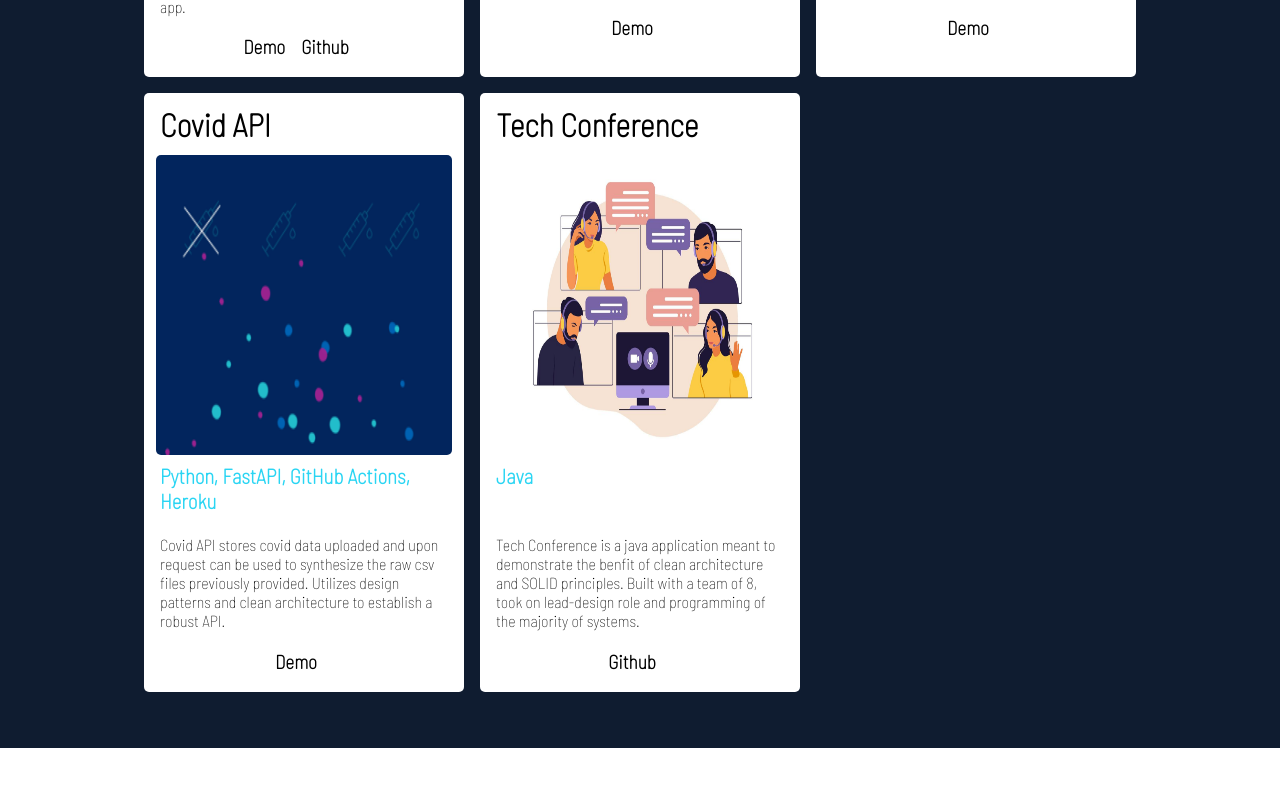
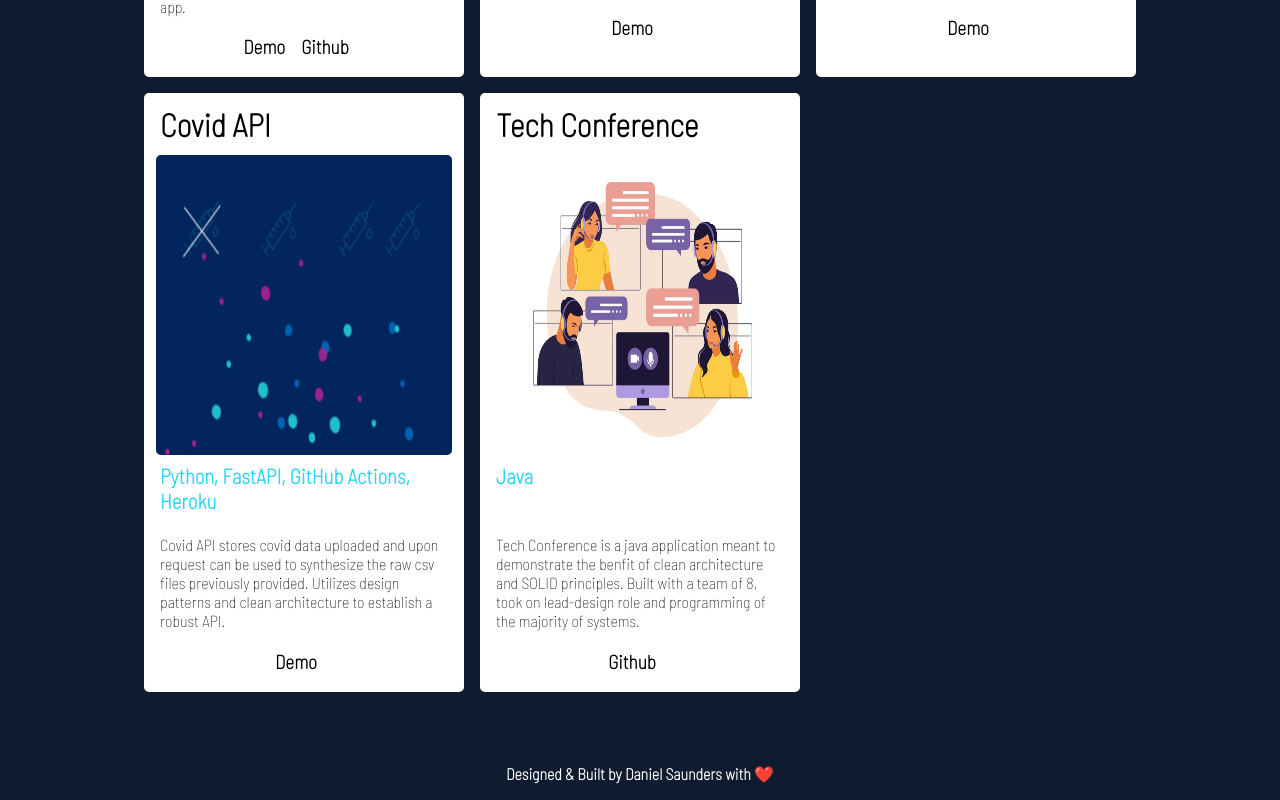
Before and after one commit to DS1S/personal-website, a React (Create React App) app: page / in a window 1280 px wide. Shown: the part 2292-3092 px from the top of the page. Before the commit the page ends 3040 px from the top, so only its background shows below. Built offline with nearby package versions, Linux system fonts and the light colour scheme.

Commit message:
Added footer

```diff
--- a/src/App.jsx
+++ b/src/App.jsx
@@ -16,12 +16,12 @@ import Hero from './components/Hero/Hero';
 import NavBar from './components/Navbar/Navbar';
 import Experience from './components/Experience/Experience';
 import Projects from './components/Projects/Projects';
+import Footer from './components/Footer/Footer';
 
 library.add(fab, faGithub, faLinkedin, faEnvelope);
-AOS.init({startEvent: 'load'});
+AOS.init({ startEvent: 'load' });
 
 function App() {
-
 	const heroRef = useRef();
 	const experienceRef = useRef();
 	const projectsRef = useRef();
@@ -30,14 +30,13 @@ function App() {
 	const experienceVisible = useIntersection(experienceRef, '-400px');
 	const projectsVisibile = useIntersection(projectsRef, '-400px');
 
-   console.log(experienceVisible)
-
 	return (
-		<div id='profile'>
-      <NavBar visibilities={[heroVisible, experienceVisible, projectsVisibile]} />
+		<div id="profile">
+			<NavBar visibilities={[ heroVisible, experienceVisible, projectsVisibile ]} />
 			<Hero ref={heroRef} />
-      <Experience ref={experienceRef}/>
-      <Projects ref={projectsRef}/>
+			<Experience ref={experienceRef} />
+			<Projects ref={projectsRef} />
+         <Footer />
 		</div>
 	);
 }
--- /dev/null
+++ b/src/components/Footer/Footer.jsx
@@ -0,0 +1,9 @@
+import styles from './Footer.module.css';
+
+export default function Footer() {
+	return (
+		<div className={styles.footerContainer}>
+			<p className={styles.footerMsg}>Designed & Built by Daniel Saunders with ❤️</p>
+		</div>
+	);
+}
--- /dev/null
+++ b/src/components/Footer/Footer.module.css
@@ -0,0 +1,12 @@
+
+.footerContainer {
+    text-align: center;
+    background-color: var(--main-color);
+    padding: 1rem 0;
+}
+
+.footerMsg {
+    font-weight: 700;
+    margin: 0;
+    color: white;
+}
```
Also changed, not shown: src/components/Experience/ExperienceContent/ExperienceContent.jsx (+7 -5 lines). Lines whose indentation alone changed are shown as unchanged.
